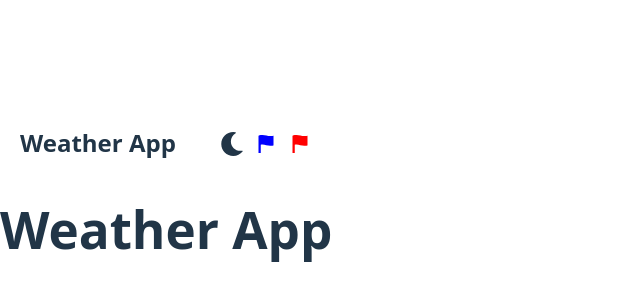
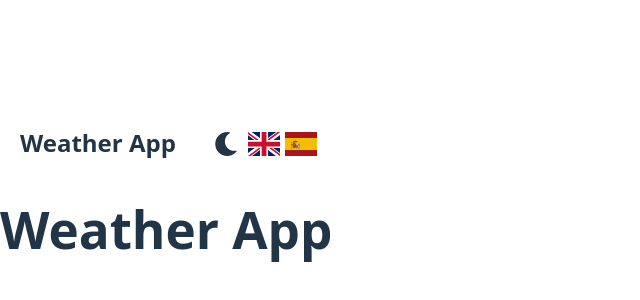
Before and after one commit to Ibrakara/react-weather-app, a React (Vite) app: page / in a window 1280 px wide. Shown: the part 194-494 px from the top of the page, without its empty margins (0-640 px from the left). Built offline with nearby package versions, Linux system fonts and the light colour scheme.

Commit message:
Refactor language change handling in Header component to use Redux state management

```diff
--- a/src/components/Header.jsx
+++ b/src/components/Header.jsx
@@ -1,13 +1,15 @@
 import React, { useEffect } from "react";
 import { useSelector, useDispatch } from "react-redux";
 import { toggleTheme } from "../store/slices/themeSlice";
+import { setLanguage } from "../store/slices/languageSlice";
 import { FaMoon, FaSun } from "react-icons/fa";
-import { IoMdFlag } from "react-icons/io"; // Example flag icons
 import styles from "../styles/Header.module.css";
 import CustomButton from "./CustomButton";
+import "flag-icons/css/flag-icons.min.css";
 
 function Header() {
   const isThemeLight = useSelector((state) => state.theme.isThemeLight);
+  const currentLanguage = useSelector((state) => state.language.language); // Get current language from Redux
   const dispatch = useDispatch();
 
   const handleThemeToggle = () => {
@@ -15,7 +17,7 @@ function Header() {
   };
 
   const handleLanguageChange = (language) => {
-    alert(`Language changed to ${language}`);
+    dispatch(setLanguage(language));
   };
 
   useEffect(() => {
@@ -33,18 +35,22 @@ function Header() {
         <CustomButton onClick={handleThemeToggle} title="Toggle Theme">
           {isThemeLight ? <FaMoon /> : <FaSun />}
         </CustomButton>
+        <div className={styles.languageButtonContainer}>
           <CustomButton
-          onClick={() => handleLanguageChange("English")}
+            onClick={() => handleLanguageChange("en")}
             title="Change to English"
+            className={currentLanguage === "en" ? styles.active : ""}
           >
-          <IoMdFlag style={{ color: "blue" }} /> {/* Example English flag */}
+            <span className="fi fi-gb"></span>
           </CustomButton>
           <CustomButton
-          onClick={() => handleLanguageChange("Spanish")}
+            onClick={() => handleLanguageChange("es")}
             title="Change to Spanish"
+            className={currentLanguage === "es" ? styles.active : ""}
           >
-          <IoMdFlag style={{ color: "red" }} /> {/* Example Spanish flag */}
+            <span className="fi fi-es"></span>
           </CustomButton>
+        </div>
       </div>
     </header>
   );
```
Lines whose indentation alone changed are shown as unchanged.
